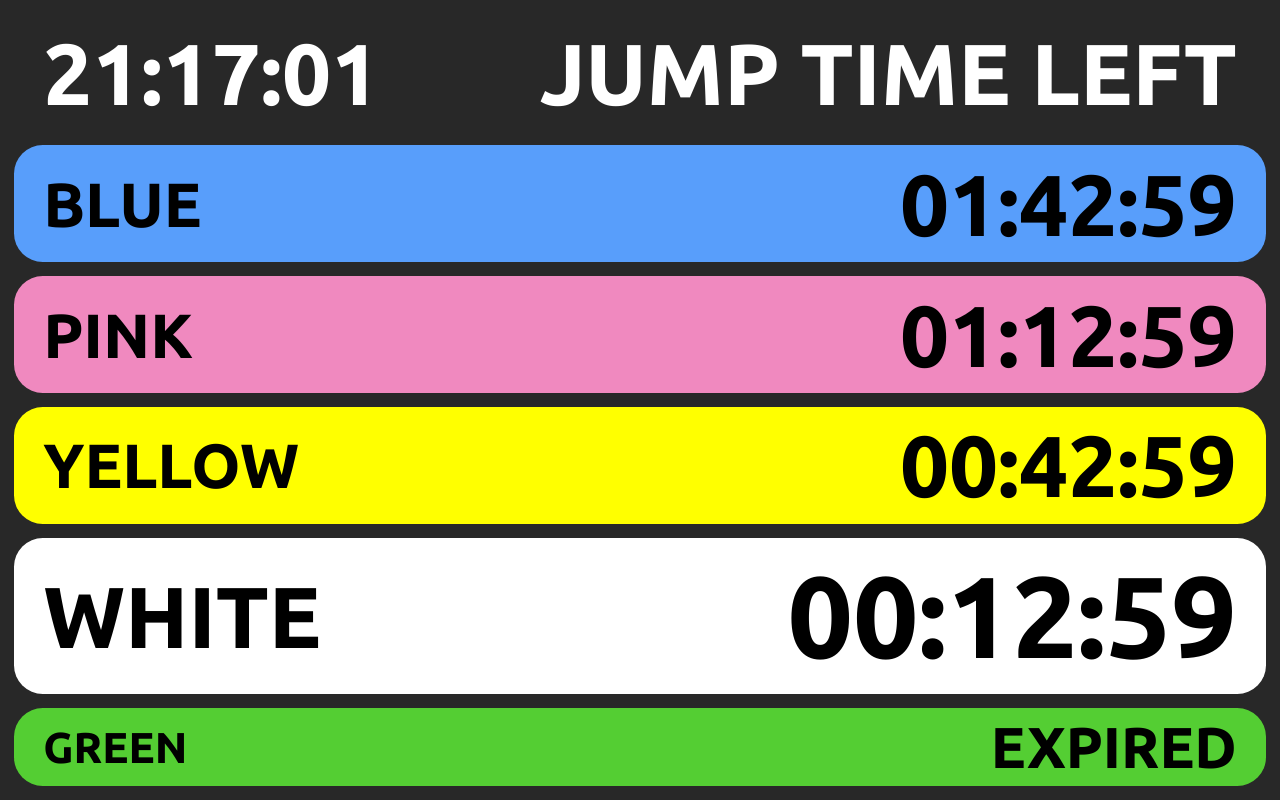
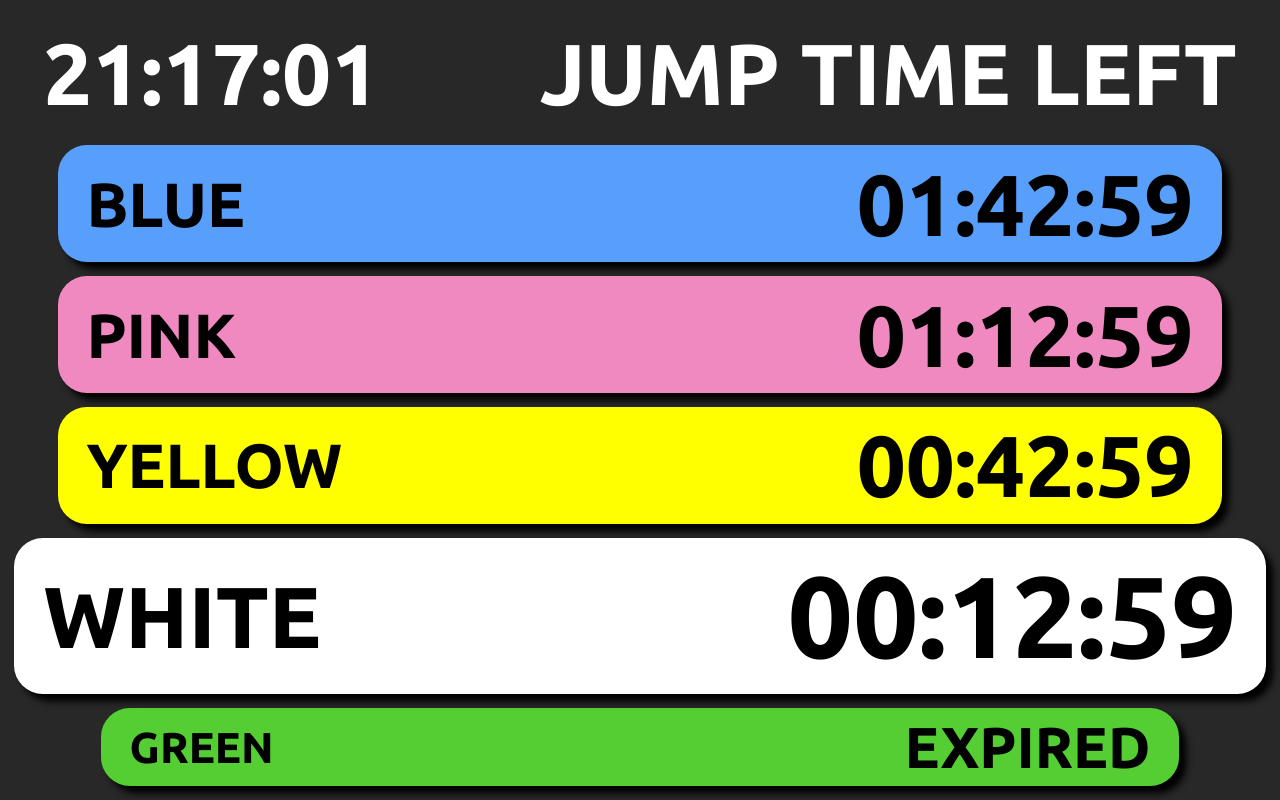
Before and after one commit to eeait/rush-wristbands, a React (Create React App) app: page / in a window 1280 px wide. Built offline with nearby package versions, Linux system fonts and the light colour scheme.

Commit message:
Make last 30 minutes stick out

```diff
--- a/src/App.css
+++ b/src/App.css
@@ -13,7 +13,7 @@
     display: flex;
     align-items: center;
     /*border-color: aqua;
-    border-style: solid;*/
+    border-style: solid;*/;
 }
 
 .right {
@@ -55,10 +55,27 @@
     font-size: var(--thin_font);
 }
 
+.normal_margin {
+    margin-left: calc(3*var(--gap_unit));
+    margin-right: calc(3*var(--gap_unit));
+}
+
+/*.thick_margin {
+}*/
+
+.thin_margin {
+    margin-left: calc(6*var(--gap_unit));
+    margin-right: calc(6*var(--gap_unit));
+}
+
 .wristband {
     border-radius: calc(2*var(--gap_unit));
     background-color: rgb(255, 234, 2);
-    margin-left: 0vw;
+    box-shadow:
+        calc(0.5*var(--gap_unit))
+        calc(0.5*var(--gap_unit))
+        calc(0.5*var(--gap_unit))
+        black;
 }
 
 .green {
--- a/src/App.js
+++ b/src/App.js
@@ -28,7 +28,7 @@ const Clock = ({ time }) => {
 
 const Wristband = ({ color, countdown, size }) => {
   return (
-    <div className={`row wristband ${color}`}>
+    <div className={`row wristband ${color} ${size}_margin`}>
       <Color color={color} size={size}></Color>
       <Countdown countdown={countdown} size={size}></Countdown>
     </div>
@@ -55,7 +55,7 @@ const App = () => {
   const localTime = () => {
     let t = new Date()
     if (false) {
-      let h = 3
+      let h = 0
       let m = 0
       let s = 0
       t.setHours(t.getHours()+h, t.getMinutes()+m, t.getSeconds()+s)
@@ -139,9 +139,9 @@ const App = () => {
   return (
     <div className="parent">
       <Firstrow heading="JUMP TIME LEFT" time={makeTimePretty(time)}/>
-      <Wristband color={stack[0]} countdown={timeLeft(3)}></Wristband>
-      <Wristband color={stack[1]} countdown={timeLeft(2)}></Wristband>
-      <Wristband color={stack[2]} countdown={timeLeft(1)}></Wristband>
+      <Wristband color={stack[0]} countdown={timeLeft(3)} size="normal"></Wristband>
+      <Wristband color={stack[1]} countdown={timeLeft(2)} size="normal"></Wristband>
+      <Wristband color={stack[2]} countdown={timeLeft(1)} size="normal"></Wristband>
       <Wristband color={stack[3]} countdown={timeLeft(0)} size="thick"></Wristband>
       <Wristband color={stack[4]} countdown="EXPIRED" size="thin"></Wristband>
     </div>
```
